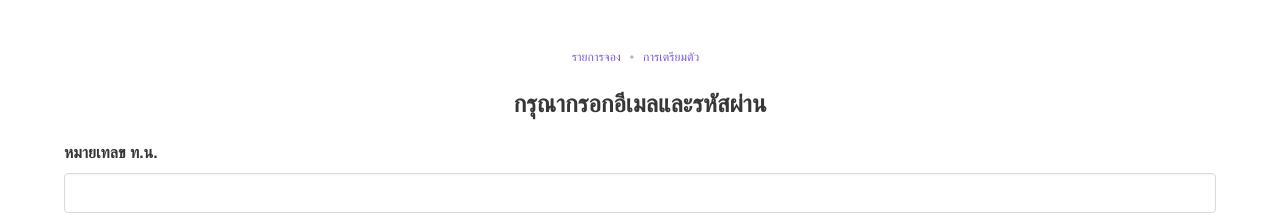
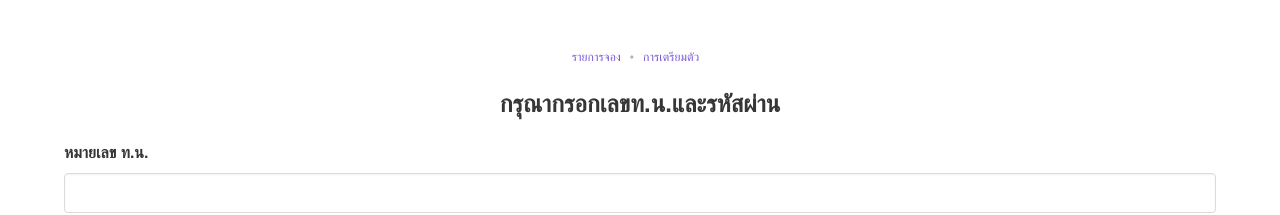
Before and after one commit to MTC-Thailand/mtc-hotline-telemedicine, a Vue app: page /staff-form in a window 1280 px wide. Shown: the top 215 px of the page. Built offline with nearby package versions, Linux system fonts and the light colour scheme.

Commit message:
fixed typo

```diff
--- a/src/views/staffForm.vue
+++ b/src/views/staffForm.vue
@@ -1,7 +1,7 @@
 <template>
   <div class="container">
-    <h1 class="title has-text-centered is-size-4">กรุณากรอกอีเมลและรหัสผ่าน</h1>
-    <b-field label="หมายเทลข ท.น.">
+    <h1 class="title has-text-centered is-size-4">กรุณากรอกเลขท.น.และรหัสผ่าน</h1>
+    <b-field label="หมายเลข ท.น.">
       <b-input type="text" v-model="license"></b-input>
     </b-field>
     <b-field label="Password">
```
